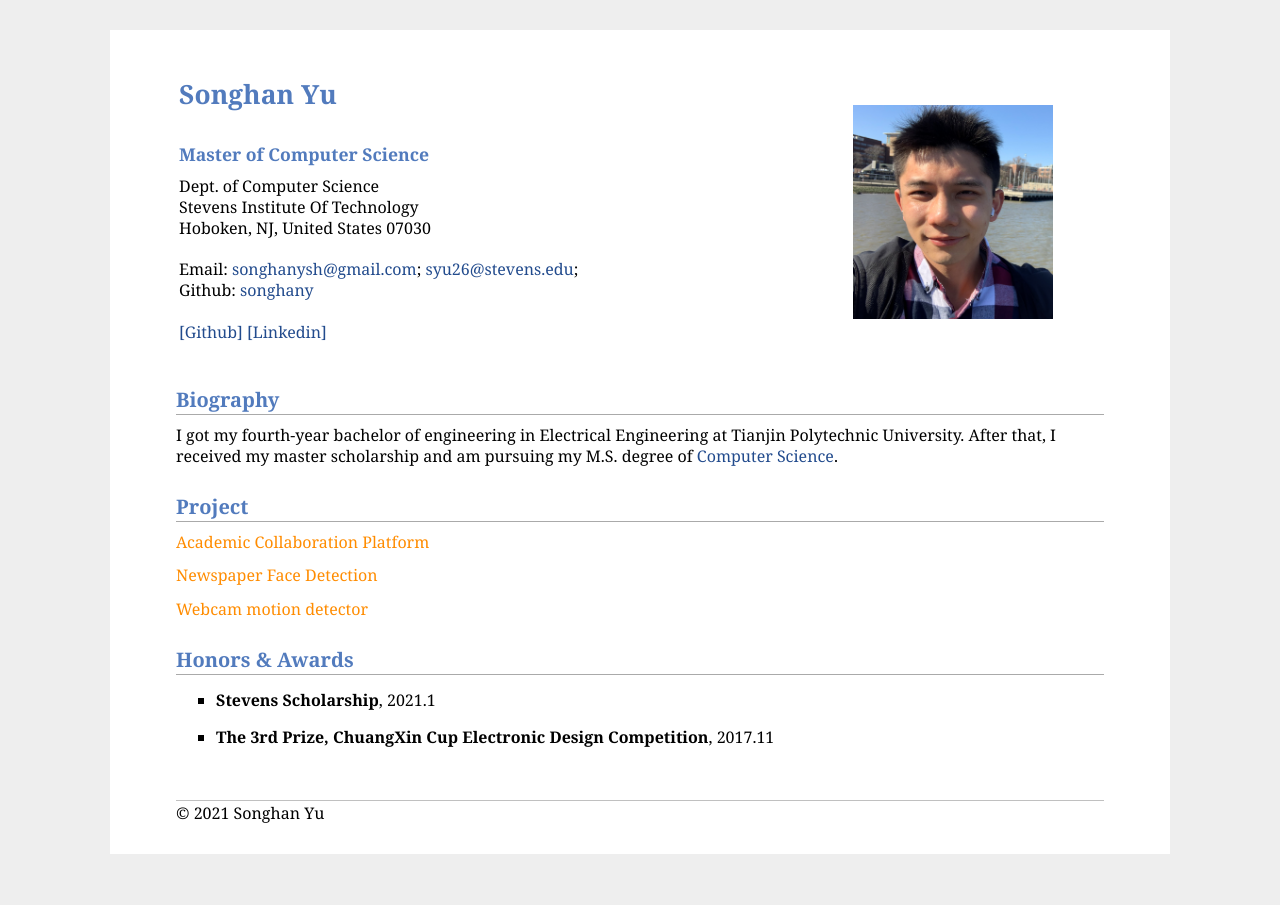
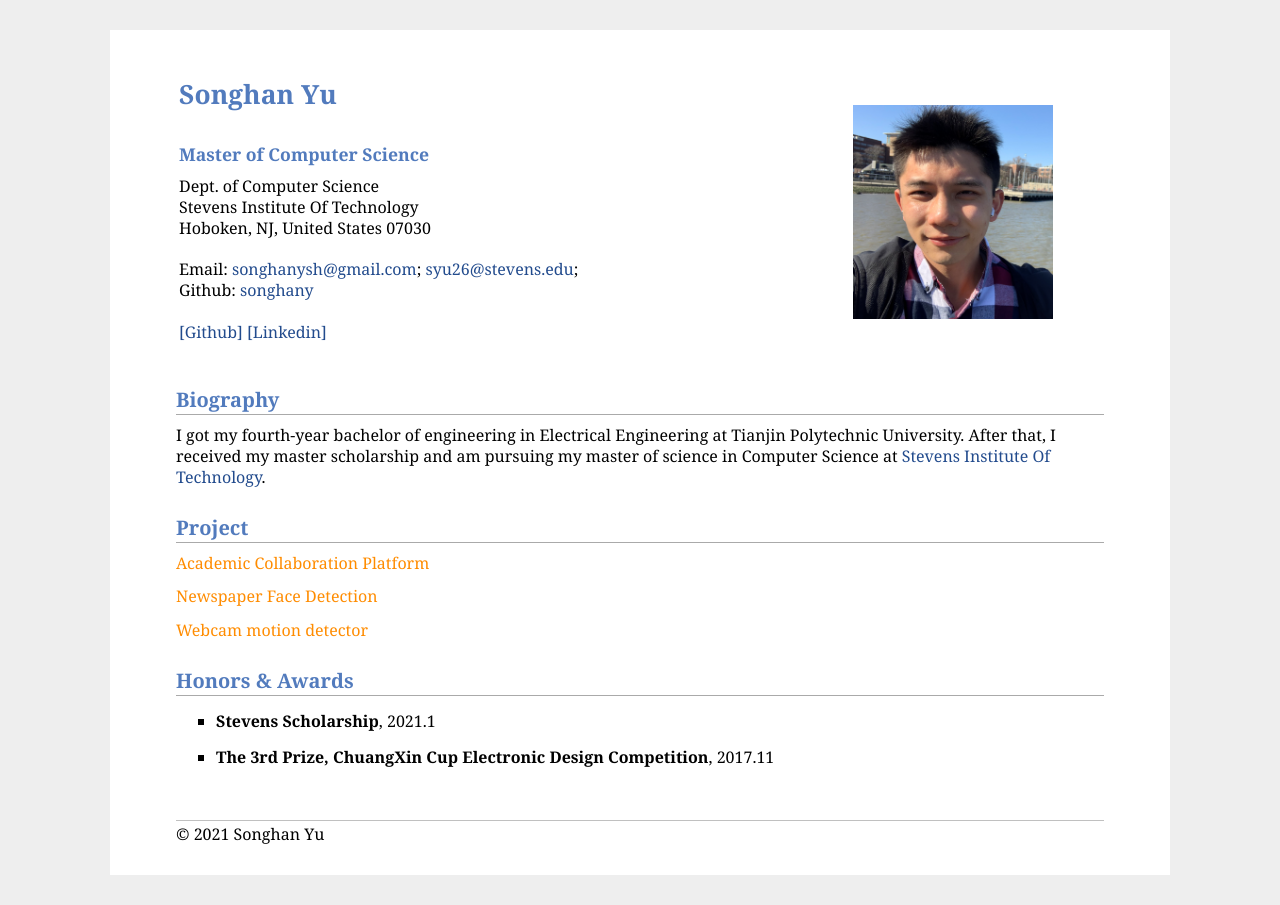
Before and after one commit to SonghanY/SonghanY.github.io, a plain HTML site: page index.html in a window 1280 px wide. Before the commit the page ends 884 px from the top, so only its background shows below. Drawn offline with Linux system fonts and the light colour scheme.

Commit message:
Add files via upload

```diff
--- a/index.html
+++ b/index.html
@@ -38,7 +38,7 @@ Github: <a href="https://github.com/songhany">songhany</a> <br>
 </table>
 <h2>Biography</h2>
 <p>
-	I got my fourth-year bachelor of engineering in Electrical Engineering at <a href="https://www.tjpu.edu.cn/"></a>Tianjin Polytechnic University</a>. After that, I received my master scholarship and am pursuing my M.S. degree of <a href="https://www.stevens.edu/schaefer-school-engineering-science/departments/computer-science">Computer Science</a>.
+	I got my fourth-year bachelor of engineering in Electrical Engineering at Tianjin Polytechnic University</a></a>. After that, I received my master scholarship and am pursuing my master of science in Computer Science at <a href="https://www.stevens.edu/schaefer-school-engineering-science/departments/computer-science">Stevens Institute Of Technology</a>.
 </p>
 
 <h2>Project</h2>
```
